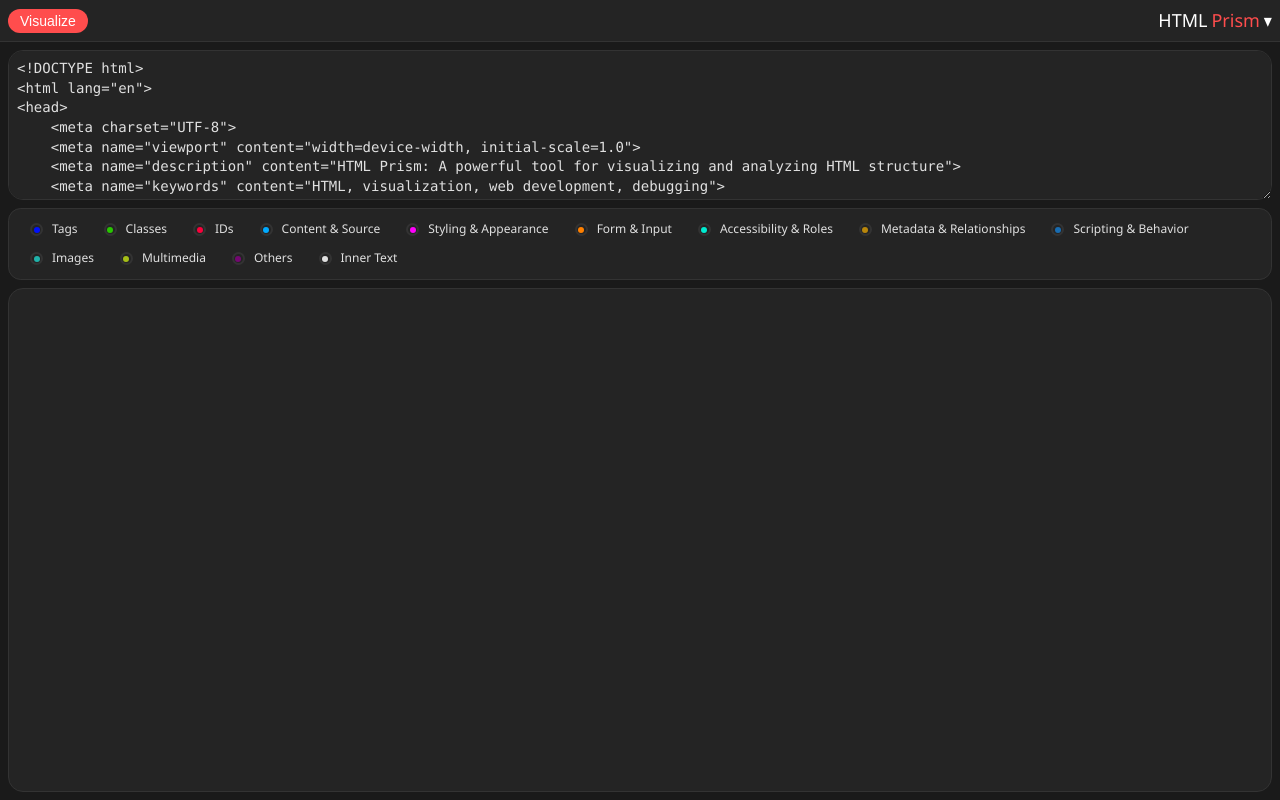
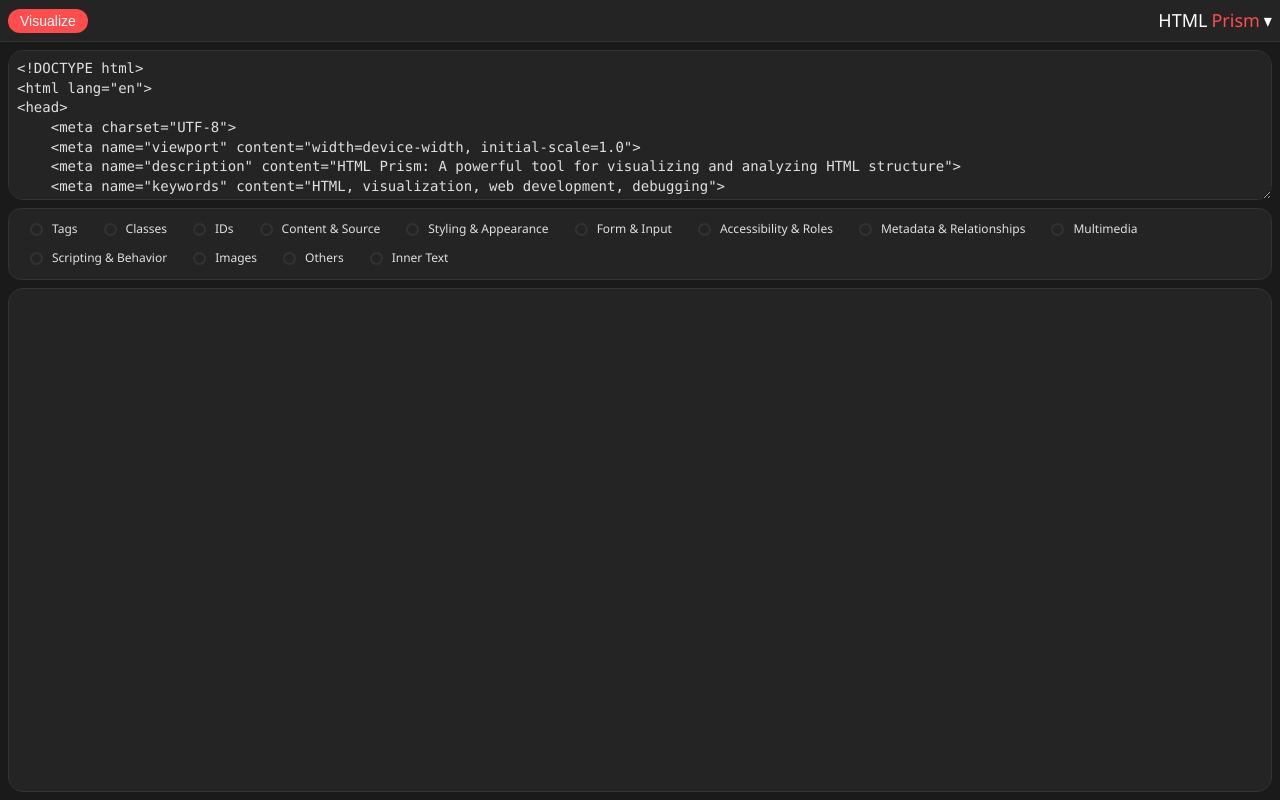
Before and after one commit to cinkovic/HTML-Prism, a React (Vite) app in the folder react/: page / in a window 1280 px wide. Built offline with nearby package versions, Linux system fonts and the light colour scheme.

Commit message:
resolved the dark/bright mode colors

```diff
--- a/react/src/components/Controls/Controls.module.css
+++ b/react/src/components/Controls/Controls.module.css
@@ -46,7 +46,7 @@
   appearance: none;
   width: 13px;
   height: 13px;
-  border: 2px solid #333;
+  border: 2px solid var(--color-border);
   border-radius: 50%;
   margin-right: 5px;
   position: relative;
@@ -69,17 +69,32 @@
   display: block;
 }
 
-/* Checkbox colors using syntax colors */
-.showTags:checked::after { background-color: rgb(0, 17, 251); }
-.showClasses:checked::after { background-color: rgb(40, 197, 1); }
-.showIds:checked::after { background-color: rgb(249, 1, 59); }
-.showContentSource:checked::after { background-color: #00aaff; }
-.showStyleAppearance:checked::after { background-color: #fe01fa; }
-.showFormInput:checked::after { background-color: #ff8000; }
-.showAccessibilityRoles:checked::after { background-color: #00ebd0; }
-.showMetadataRelationships:checked::after { background-color: #B8860B; }
-.showMultimedia:checked::after { background-color: #a5be17; }
-.showScriptingBehavior:checked::after { background-color: #186cb1; }
-.showImages:checked::after { background-color: #20B2AA; }
-.showOthers:checked::after { background-color: #730871; }
-.showInnerText:checked::after { background-color: var(--color-inner-text); }
+/* Light theme colors */
+[data-theme="light"] .showTags:checked::after { background-color: var(--light-color-tag); }
+[data-theme="light"] .showClasses:checked::after { background-color: var(--light-color-class); }
+[data-theme="light"] .showIds:checked::after { background-color: var(--light-color-id); }
+[data-theme="light"] .showContentSource:checked::after { background-color: var(--light-color-content-source); }
+[data-theme="light"] .showStyleAppearance:checked::after { background-color: var(--light-color-style-appearance); }
+[data-theme="light"] .showFormInput:checked::after { background-color: var(--light-color-form-input); }
+[data-theme="light"] .showAccessibilityRoles:checked::after { background-color: var(--light-color-accessibility); }
+[data-theme="light"] .showMetadataRelationships:checked::after { background-color: var(--light-color-metadata); }
+[data-theme="light"] .showMultimedia:checked::after { background-color: var(--light-color-multimedia); }
+[data-theme="light"] .showScriptingBehavior:checked::after { background-color: var(--light-color-scripting); }
+[data-theme="light"] .showImages:checked::after { background-color: var(--light-color-image); }
+[data-theme="light"] .showOthers:checked::after { background-color: var(--light-color-other); }
+[data-theme="light"] .showInnerText:checked::after { background-color: var(--light-color-inner-text); }
+
+/* Dark theme colors */
+[data-theme="dark"] .showTags:checked::after { background-color: var(--dark-color-tag); }
+[data-theme="dark"] .showClasses:checked::after { background-color: var(--dark-color-class); }
+[data-theme="dark"] .showIds:checked::after { background-color: var(--dark-color-id); }
+[data-theme="dark"] .showContentSource:checked::after { background-color: var(--dark-color-content-source); }
+[data-theme="dark"] .showStyleAppearance:checked::after { background-color: var(--dark-color-style-appearance); }
+[data-theme="dark"] .showFormInput:checked::after { background-color: var(--dark-color-form-input); }
+[data-theme="dark"] .showAccessibilityRoles:checked::after { background-color: var(--dark-color-accessibility); }
+[data-theme="dark"] .showMetadataRelationships:checked::after { background-color: var(--dark-color-metadata); }
+[data-theme="dark"] .showMultimedia:checked::after { background-color: var(--dark-color-multimedia); }
+[data-theme="dark"] .showScriptingBehavior:checked::after { background-color: var(--dark-color-scripting); }
+[data-theme="dark"] .showImages:checked::after { background-color: var(--dark-color-image); }
+[data-theme="dark"] .showOthers:checked::after { background-color: var(--dark-color-other); }
+[data-theme="dark"] .showInnerText:checked::after { background-color: var(--dark-color-inner-text); }
--- a/react/src/utils/constants.js
+++ b/react/src/utils/constants.js
@@ -144,14 +144,14 @@
   { id: 'showTags', label: 'Tags', class: 'tag' },
   { id: 'showClasses', label: 'Classes', class: 'class' },
   { id: 'showIds', label: 'IDs', class: 'id' },
-  { id: 'showContentSource', label: 'Content & Source', class: 'contentsource' },
-  { id: 'showStyleAppearance', label: 'Styling & Appearance', class: 'styleappearance' },
-  { id: 'showFormInput', label: 'Form & Input', class: 'forminput' },
-  { id: 'showAccessibilityRoles', label: 'Accessibility & Roles', class: 'accessibilityroles' },
-  { id: 'showMetadataRelationships', label: 'Metadata & Relationships', class: 'metadatarelationships' },
-  { id: 'showScriptingBehavior', label: 'Scripting & Behavior', class: 'scriptingbehavior' },
-  { id: 'showImages', label: 'Images', class: 'imagespecific' },
+  { id: 'showContentSource', label: 'Content & Source', class: 'content-source' },
+  { id: 'showStyleAppearance', label: 'Styling & Appearance', class: 'style-appearance' },
+  { id: 'showFormInput', label: 'Form & Input', class: 'form-input' },
+  { id: 'showAccessibilityRoles', label: 'Accessibility & Roles', class: 'accessibility-roles' },
+  { id: 'showMetadataRelationships', label: 'Metadata & Relationships', class: 'metadata-relationships' },
   { id: 'showMultimedia', label: 'Multimedia', class: 'multimedia' },
-  { id: 'showOthers', label: 'Others', class: 'otherattributes' },
-  { id: 'showInnerText', label: 'Inner Text', class: 'innercontent' }
+  { id: 'showScriptingBehavior', label: 'Scripting & Behavior', class: 'scripting-behavior' },
+  { id: 'showImages', label: 'Images', class: 'image-specific' },
+  { id: 'showOthers', label: 'Others', class: 'other-attributes' },
+  { id: 'showInnerText', label: 'Inner Text', class: 'inner-content' }
 ];
```
